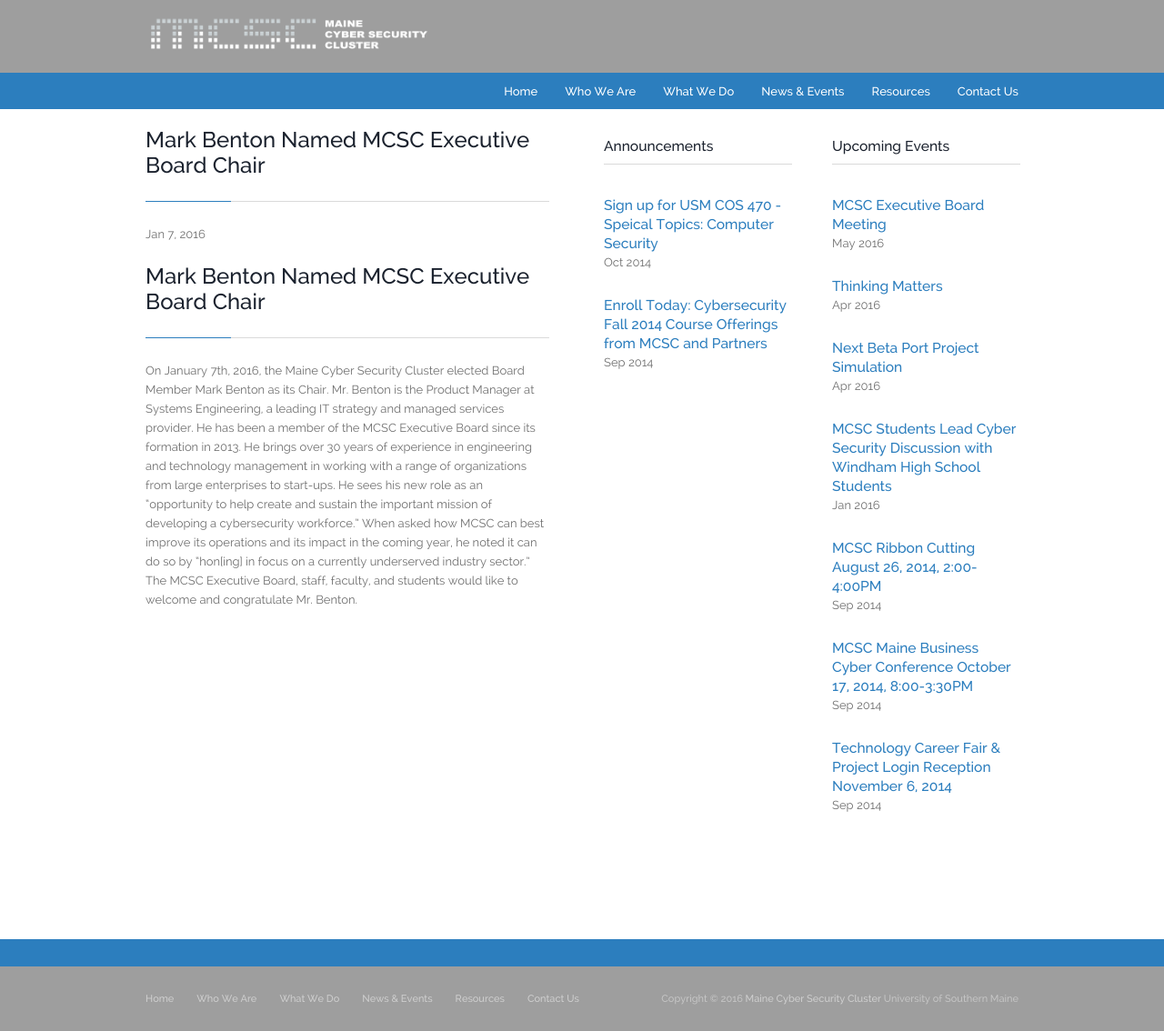
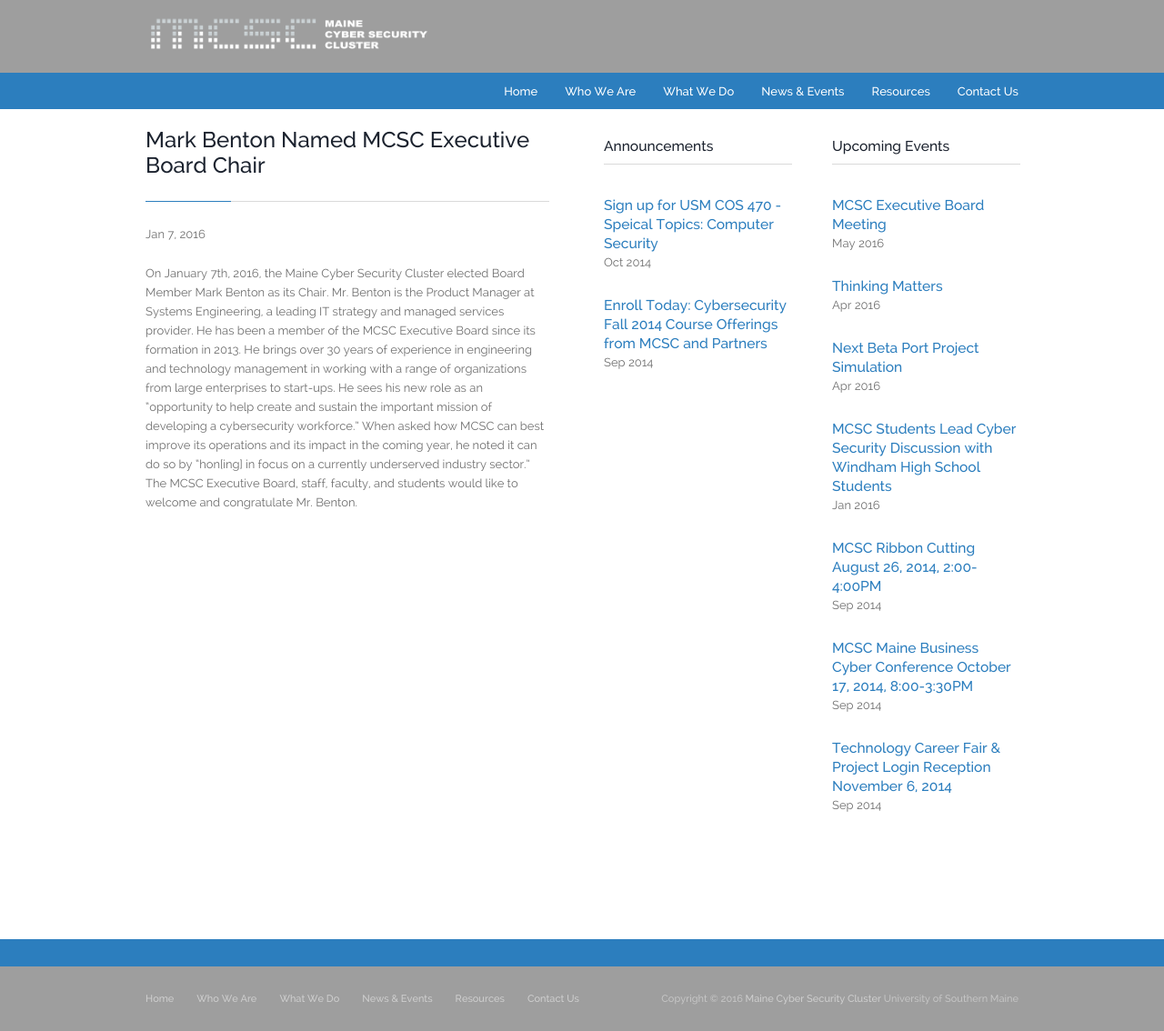
Before and after one commit to nick-spear/MCSC-Website-Update, a Jekyll site: the page built from _posts/news/2016-1-07-Executive-Chair.md, in a window 1280 px wide and 1134 px high. Shown: the whole window at 91% size. Built offline with Jekyll 4.4.1, drawn with Linux system fonts in a browser that asks for light colours; nearby versions of some CDN libraries.

Commit message:
Update 2016-1-07-Executive-Chair.md

```diff
--- a/_posts/news/2016-1-07-Executive-Chair.md
+++ b/_posts/news/2016-1-07-Executive-Chair.md
@@ -4,6 +4,5 @@
 date:   2016-1-07 01:00:00
 categories: news
 ---
-<h1>Mark Benton Named MCSC Executive Board Chair</h1>
 
 <p>On January 7th, 2016, the Maine Cyber Security Cluster elected Board Member Mark Benton as its Chair. Mr. Benton is the Product Manager at Systems Engineering, a leading IT strategy and managed services provider. He has been a member of the MCSC Executive Board since its formation in 2013. He brings over 30 years of experience in engineering and technology management in working with a range of organizations from large enterprises to start-ups. He sees his new role as an “opportunity to help create and sustain the important mission of developing a cybersecurity workforce.” When asked how MCSC can best improve its operations and its impact in the coming year, he noted it can do so by “hon[ing] in focus on a currently underserved industry sector.” The MCSC Executive Board, staff, faculty, and students would like to welcome and congratulate Mr. Benton.</p>
```
